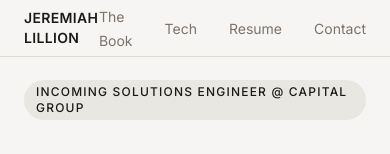
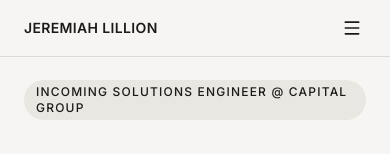
Before and after one commit to Barwolf/barwolf.github.io, a React (Vite) app: page / in a window 390 px wide. Shown: the top 154 px of the page. Built offline with nearby package versions, Linux system fonts and the light colour scheme.

Commit message:
updated nav to be mobile responsive

```diff
--- a/src/components/Nav.tsx
+++ b/src/components/Nav.tsx
@@ -1,9 +1,10 @@
+import React, { useState } from "react";
 import { Link, useLocation, useNavigate } from "react-router-dom";
+import { Menu, X } from "lucide-react";
 
-// Updated to reflect your new page structure
 const links = [
   { label: "The Book", href: "/#book" },
-  { label: "Tech", href: "/tech" },
+  { label: "Engineering", href: "/tech" },
   { label: "Resume", href: "/resume" },
   { label: "Contact", href: "/#contact" },
 ];
@@ -11,14 +12,17 @@ const links = [
 export function Nav() {
   const location = useLocation();
   const navigate = useNavigate();
+  const [isOpen, setIsOpen] = useState(false);
 
   const handleAnchor = (e: React.MouseEvent<HTMLAnchorElement>, href: string) => {
-    // If it's a standard page link (like /tech or /resume), let React Router handle it normally
-    if (!href.startsWith("/#")) return;
+    if (!href.startsWith("/#")) {
+      setIsOpen(false); // Close menu for normal page links
+      return;
+    }
 
-    // If it's an anchor link (like /#book or /#contact), handle the scroll
     e.preventDefault();
     const id = href.slice(2);
+    setIsOpen(false); // Close menu when anchor is clicked
 
     if (location.pathname !== "/") {
       navigate("/");
@@ -31,15 +35,20 @@ export function Nav() {
   };
 
   return (
-    <header className="fixed top-0 left-0 right-0 z-50 bg-background/80 backdrop-blur-sm border-b border-border">
+    <header className="fixed top-0 left-0 right-0 z-50 bg-background/95 backdrop-blur-sm border-b border-border">
       <nav className="max-w-5xl mx-auto px-6 h-14 flex items-center justify-between">
-        {/* Changed from "Portfolio" to your name for a stronger personal brand */}
-        <Link to="/" className="text-sm font-bold tracking-wide text-foreground uppercase">
+        {/* Logo */}
+        <Link
+          to="/"
+          onClick={() => setIsOpen(false)}
+          className="text-sm font-bold tracking-wide text-foreground uppercase"
+        >
           Jeremiah Lillion
         </Link>
-        <ul className="flex items-center gap-8">
+
+        {/* Desktop Menu (Hidden on mobile, flex on medium screens and up) */}
+        <ul className="hidden md:flex items-center gap-8">
           {links.map((link) => {
-            // Determine if the current link is active
             const isActive =
               (link.href.startsWith("/#") && location.pathname === "/" && location.hash === link.href.slice(1)) ||
               (location.pathname === link.href);
@@ -70,7 +79,55 @@ export function Nav() {
             );
           })}
         </ul>
+
+        {/* Mobile Hamburger Toggle */}
+        <button
+          className="md:hidden text-foreground p-1"
+          onClick={() => setIsOpen(!isOpen)}
+          aria-label="Toggle menu"
+        >
+          {isOpen ? <X className="w-5 h-5" /> : <Menu className="w-5 h-5" />}
+        </button>
       </nav>
+
+      {/* Mobile Dropdown Menu */}
+      {isOpen && (
+        <div className="md:hidden border-t border-border bg-background shadow-lg absolute w-full left-0">
+          <ul className="flex flex-col py-4 px-6 gap-4">
+            {links.map((link) => {
+              const isActive =
+                (link.href.startsWith("/#") && location.pathname === "/" && location.hash === link.href.slice(1)) ||
+                (location.pathname === link.href);
+
+              return (
+                <li key={link.label}>
+                  {link.href.startsWith("/#") ? (
+                    <a
+                      href={link.href}
+                      onClick={(e) => handleAnchor(e, link.href)}
+                      className={`block text-sm transition-colors ${
+                        isActive ? "text-foreground font-medium" : "text-muted-foreground"
+                      }`}
+                    >
+                      {link.label}
+                    </a>
+                  ) : (
+                    <Link
+                      to={link.href}
+                      onClick={() => setIsOpen(false)}
+                      className={`block text-sm transition-colors ${
+                        isActive ? "text-foreground font-medium" : "text-muted-foreground"
+                      }`}
+                    >
+                      {link.label}
+                    </Link>
+                  )}
+                </li>
+              );
+            })}
+          </ul>
+        </div>
+      )}
     </header>
   );
 }
```
